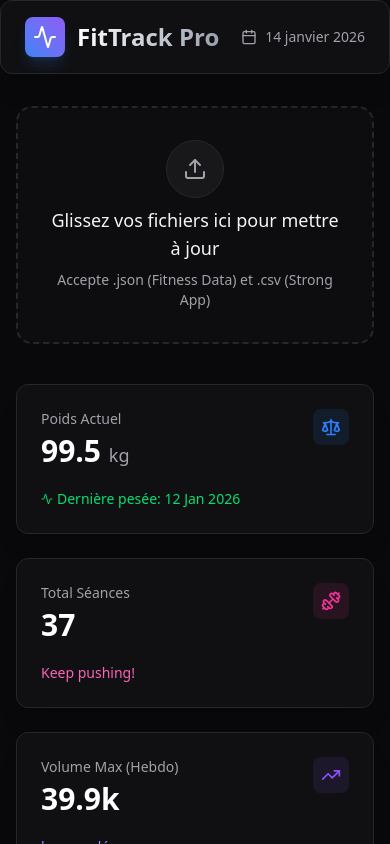
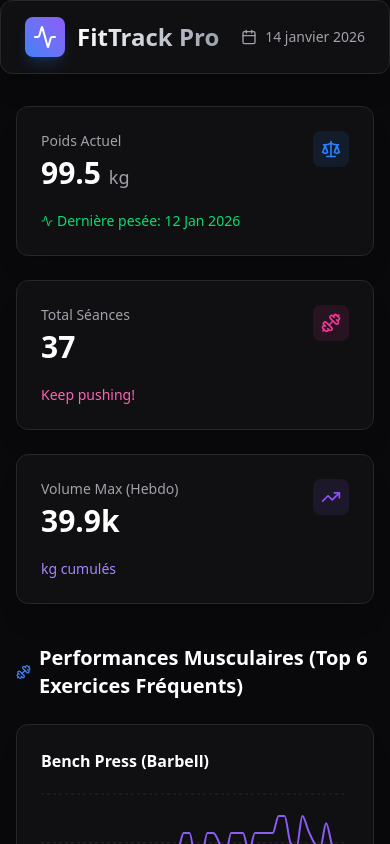
Before and after one commit to Aredli16/workout_performance_tracking, a React (Vite) app: page / in a window 390 px wide. Shown: the top 844 px of the page. Built offline with nearby package versions, Linux system fonts and the light colour scheme.

Commit message:
feat: remove file upload, add PWA manifest and mobile optimizations

```diff
--- a/index.html
+++ b/index.html
@@ -1,13 +1,21 @@
 <!doctype html>
 <html lang="en">
+
 <head>
   <meta charset="UTF-8" />
   <link rel="icon" type="image/svg+xml" href="/vite.svg" />
-    <meta name="viewport" content="width=device-width, initial-scale=1.0" />
+  <meta name="viewport" content="width=device-width, initial-scale=1.0, maximum-scale=1.0, user-scalable=no" />
+  <meta name="apple-mobile-web-app-capable" content="yes" />
+  <meta name="apple-mobile-web-app-status-bar-style" content="black-translucent" />
+  <meta name="theme-color" content="#18181b" />
+  <link rel="manifest" href="/manifest.json" />
+  <link rel="apple-touch-icon" href="/vite.svg" />
   <title>FitTrack Pro</title>
 </head>
+
 <body>
   <div id="root"></div>
   <script type="module" src="/src/main.tsx"></script>
 </body>
+
 </html>
--- a/src/App.tsx
+++ b/src/App.tsx
@@ -5,8 +5,7 @@ import {
   LineChart, Line, XAxis, YAxis, CartesianGrid, Tooltip,
   BarChart, Bar, AreaChart, Area, Legend
 } from 'recharts';
-import { Upload, Activity, Scale, Dumbbell, Calendar as CalendarIcon, TrendingUp } from 'lucide-react';
-import clsx from 'clsx';
+import { Activity, Scale, Dumbbell, Calendar as CalendarIcon, TrendingUp } from 'lucide-react';
 import { format, startOfWeek, isSameWeek } from 'date-fns';
 import { fr } from 'date-fns/locale';
 
@@ -50,7 +49,6 @@ const ChartAutoSizer = ({
 function App() {
   const [data, setData] = useState<AppData | null>(null);
   const [loading, setLoading] = useState(true);
-  const [dragActive, setDragActive] = useState(false);
   const [selectedExercise, setSelectedExercise] = useState<string>('Squat (Barbell)');
 
   // Load default data on mount
@@ -75,42 +73,6 @@ function App() {
 
     loadDefaultData();
   }, []);
-
-  // File Upload Handlers
-  const handleDrag = (e: React.DragEvent) => {
-    e.preventDefault();
-    e.stopPropagation();
-    if (e.type === "dragenter" || e.type === "dragover") {
-      setDragActive(true);
-    } else if (e.type === "dragleave") {
-      setDragActive(false);
-    }
-  };
-
-  const handleDrop = async (e: React.DragEvent) => {
-    e.preventDefault();
-    e.stopPropagation();
-    setDragActive(false);
-    setLoading(true);
-
-    const files = Array.from(e.dataTransfer.files);
-    let jsonContent: string | null = null;
-    let csvContent: string | null = null;
-
-    for (const file of files) {
-      if (file.name.endsWith('.json')) {
-        jsonContent = await file.text();
-      } else if (file.name.endsWith('.csv')) {
-        csvContent = await file.text();
-      }
-    }
-
-    if (jsonContent || csvContent) {
-      const parsed = await parseFileContent(jsonContent, csvContent);
-      setData(parsed);
-    }
-    setLoading(false);
-  };
 
   // processed data for charts
   const weeklyVolume = useMemo(() => {
@@ -246,25 +208,6 @@ function App() {
 
       <main className="container mx-auto px-4 sm:px-6">
 
-        {/* File Upload / Update */}
-        <div
-          className={clsx(
-            "relative mb-10 rounded-2xl border-2 border-dashed transition-all duration-300 ease-in-out p-8 text-center group",
-            dragActive ? "border-primary bg-primary/10 scale-[1.01]" : "border-border hover:border-muted bg-surface/30"
-          )}
-          onDragEnter={handleDrag}
-          onDragLeave={handleDrag}
-          onDragOver={handleDrag}
-          onDrop={handleDrop}
-        >
-          < div className="pointer-events-none flex flex-col items-center gap-2">
-            <div className="p-4 rounded-full bg-surface border border-border group-hover:border-primary/50 transition-colors">
-              <Upload className="w-6 h-6 text-muted group-hover:text-primary" />
-            </div>
-            <p className="text-lg font-medium">Glissez vos fichiers ici pour mettre à jour</p>
-            <p className="text-sm text-muted">Accepte .json (Fitness Data) et .csv (Strong App)</p>
-          </div>
-        </div>
 
         {loading ? (
           <div className="flex justify-center items-center h-64">
@@ -272,7 +215,7 @@ function App() {
           </div>
         ) : !data ? (
           <div className="text-center text-muted">
-            Aucune donnée trouvée. Veuillez importer vos fichiers.
+            Aucune donnée trouvée.
           </div>
         ) : (
           <div className="grid grid-cols-1 md:grid-cols-2 lg:grid-cols-3 gap-6">
```
Also changed, not shown: public/manifest.json (added), 1 other file (tests, documents, lock files or other folders). Lines whose indentation alone changed are shown as unchanged.
